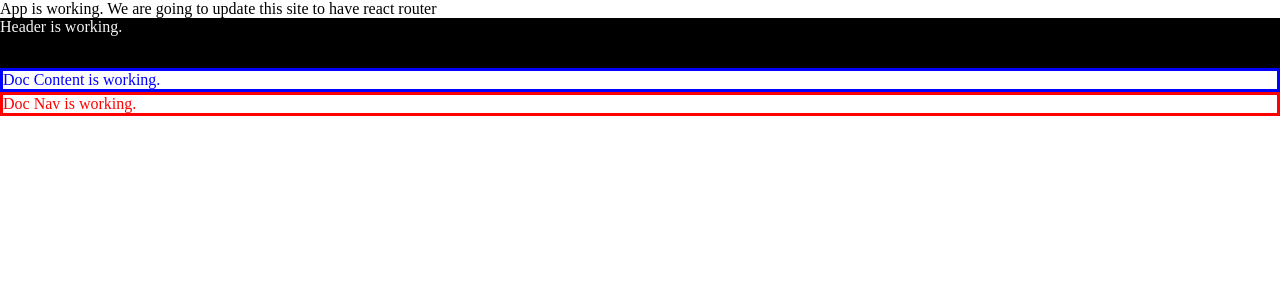
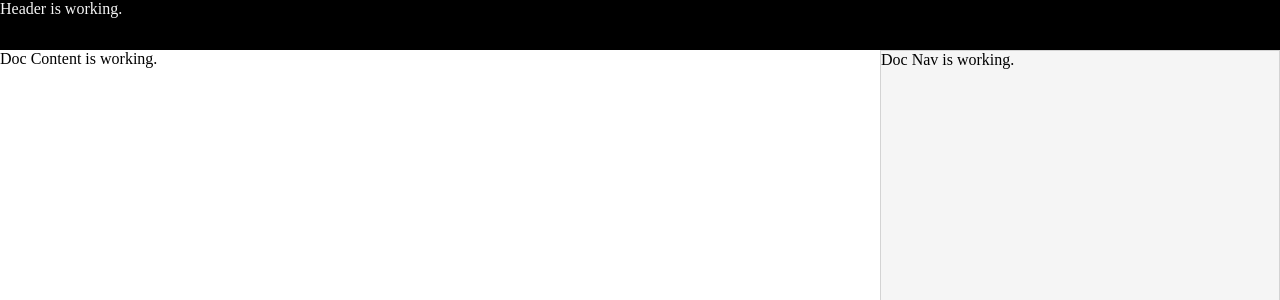
Before and after one commit to JayCogen44/Otis, a React app: page / in a window 1280 px wide. Shown: the top 300 px of the page. Built offline with nearby package versions, Linux system fonts and the light colour scheme; no server answers.

Commit message:
Made it pretty (framework styling)

```diff
--- a/client/App.js
+++ b/client/App.js
@@ -16,11 +16,9 @@ class App extends Component {
     render() {
         return (
             <div className='App'>
-                App is working.
-                We are going to update this site to have react router
-                <Header />
-                <DocContent />
-                <DocNav />
+                <Header className='Header' />
+                <DocContent className='DocContent' />
+                <DocNav className='DocNav'/>
             </div>
         )
     }
--- a/client/DocContent.js
+++ b/client/DocContent.js
@@ -1,5 +1,5 @@
 import React, { Component } from 'react';
-import './css/DocContent.css';
+// import './css/DocContent.css';
 
 class DocContent extends Component {
 
--- a/client/DocNav.js
+++ b/client/DocNav.js
@@ -1,5 +1,5 @@
 import React, { Component } from 'react';
-import './css/DocNav.css';
+// import './css/DocNav.css';
 
 class DocNav extends Component {
 
--- a/client/Header.js
+++ b/client/Header.js
@@ -1,5 +1,5 @@
 import React, { Component } from 'react';
-import './css/Header.css';
+// import './css/Header.css';
 
 
 class Header extends Component {
--- a/client/css/App.css
+++ b/client/css/App.css
@@ -2,7 +2,34 @@ body {
     margin: 0;
 }
 
+#root {
+    height: 100%;
+}
+
 .App {
     display: grid;
-    width: 100%;
+    grid-auto-rows: 50px 1fr;
+    grid-auto-columns: 1fr 1fr 400px;
+    grid-template-areas:
+        'a a a'
+        'c c b';
+    height: 100%;
 }
+
+.Header {
+    grid-area: a;
+    background-color: black;
+    color: whitesmoke;
+}
+
+.DocContent {
+    grid-area: c;
+}
+
+.DocNav {
+    grid-area: b;
+    border-style: solid;
+    border-width: 1px;
+    border-color: lightgray;
+    background-color: whitesmoke;
+}
--- a/client/css/DocNav.css
+++ b/client/css/DocNav.css
@@ -1,4 +1,9 @@
 .DocNav {
+    display: grid;
+    grid-template-areas:
+        'a a a'
+        'b b b'
+        'c c c';
     border-style: solid;
     color: red;
 }
--- a/client/css/Header.css
+++ b/client/css/Header.css
@@ -1,5 +1,3 @@
-
-
 .Header {
     background-color: black;
     width: 100%;
```
